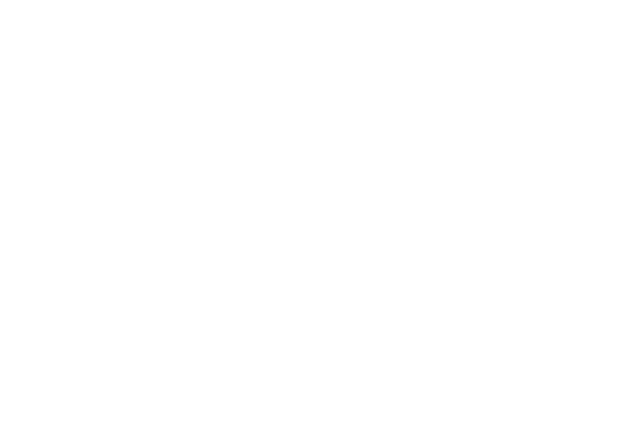
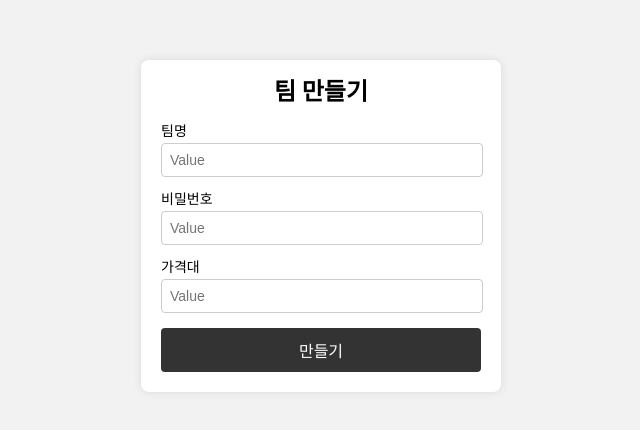
Before and after one commit to sunni546/hackSeoul-whiteElephant, a React (Create React App) app in the folder whiteElephant-front/project/: page /create-team in a window 1280 px wide. Before the commit this address had no page. Shown: the part 174-604 px from the top of the page, without its empty margins (319-959 px from the left). Built offline with nearby package versions, Linux system fonts and the light colour scheme.

Commit message:
Add team page

```diff
--- a/whiteElephant-front/project/src/App.js
+++ b/whiteElephant-front/project/src/App.js
@@ -2,6 +2,7 @@
 import { BrowserRouter, Route, Routes } from "react-router-dom";
 import LoginPage from "./pages/LoginPage";
 import JoinPage from "./pages/JoinPage";
+import CreateTeamPage from "./pages/CreateTeamPage";
 
 function App() {
     return (
@@ -9,6 +10,7 @@
             <Routes>
                 <Route path='/' element={<LoginPage />}/>
                 <Route path='/join' element={<JoinPage />} />
+                <Route path='/create-team' element={<CreateTeamPage />} />
             </Routes>
         </BrowserRouter>
         );
--- /dev/null
+++ b/whiteElephant-front/project/src/pages/CreateTeamPage.js
@@ -0,0 +1,28 @@
+import React from 'react';
+import '../styles/FormStyles.css';
+import '../styles/CreateTeamPage.css';
+
+function CreateTeamPage() {
+  return (
+    <div className="container">
+      <form className="form">
+        <h2 className="form-title">팀 만들기</h2>
+        <div className="form-group">
+          <label htmlFor="team-name">팀명</label>
+          <input type="text" id="team-name" placeholder="Value" />
+        </div>
+        <div className="form-group">
+          <label htmlFor="password">비밀번호</label>
+          <input type="password" id="password" placeholder="Value" />
+        </div>
+        <div className="form-group">
+          <label htmlFor="price-tier">가격대</label>
+          <input type="text" id="price-tier" placeholder="Value" />
+        </div>
+        <button type="submit" className="button">만들기</button>
+      </form>
+    </div>
+  );
+}
+
+export default CreateTeamPage;
--- /dev/null
+++ b/whiteElephant-front/project/src/styles/CreateTeamPage.css
@@ -0,0 +1,3 @@
+.form-title {
+  font-size: 24px; /* Ensuring the title is visible */
+}
```
